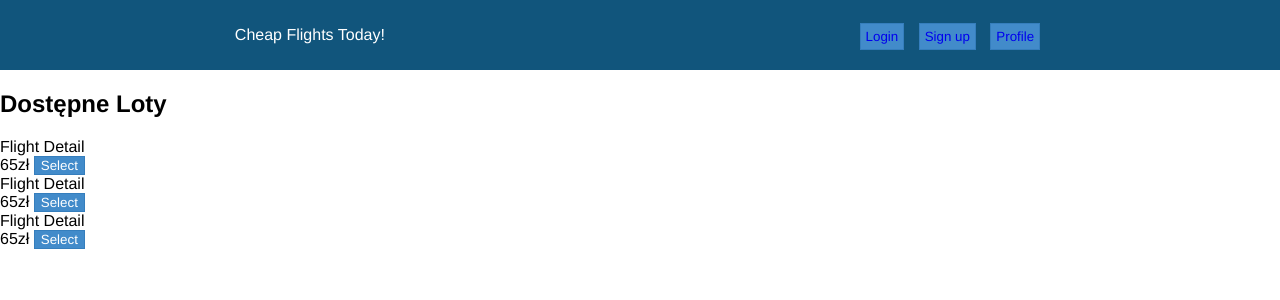
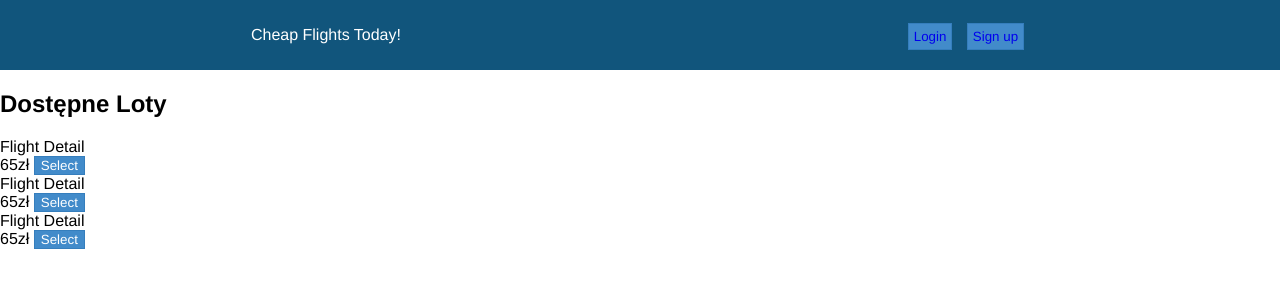
Before and after one commit to Robur333/phpAirport, a PHP site: page / in a window 1280 px wide. Shown: the top 300 px of the page. Run offline with PHP 8.4, Linux system fonts and the light colour scheme.

Commit message:
PROFILE VER 0.1

```diff
--- a/views/index.php
+++ b/views/index.php
@@ -21,9 +21,13 @@
         <div class="navLinks">
           <button class="navLink"><a href="/Login">Login</a></button>
           <button class="navLink"><a href="/register">Sign up</a></button>
-          <button class="navLink"><a href="/profile">Profile</a></button>
           <?php
           session_start();
+          if(isset($_SESSION['user'])) {
+                   echo  '<button class="navLink"><a href="/profile">Profile</a></button>';
+
+          }; ?>
+          <?php
           if(isset($_SESSION['user'])) {
                    echo  '<button class="navLink"><a href="/logout">Logout</a></button>';
 
```
